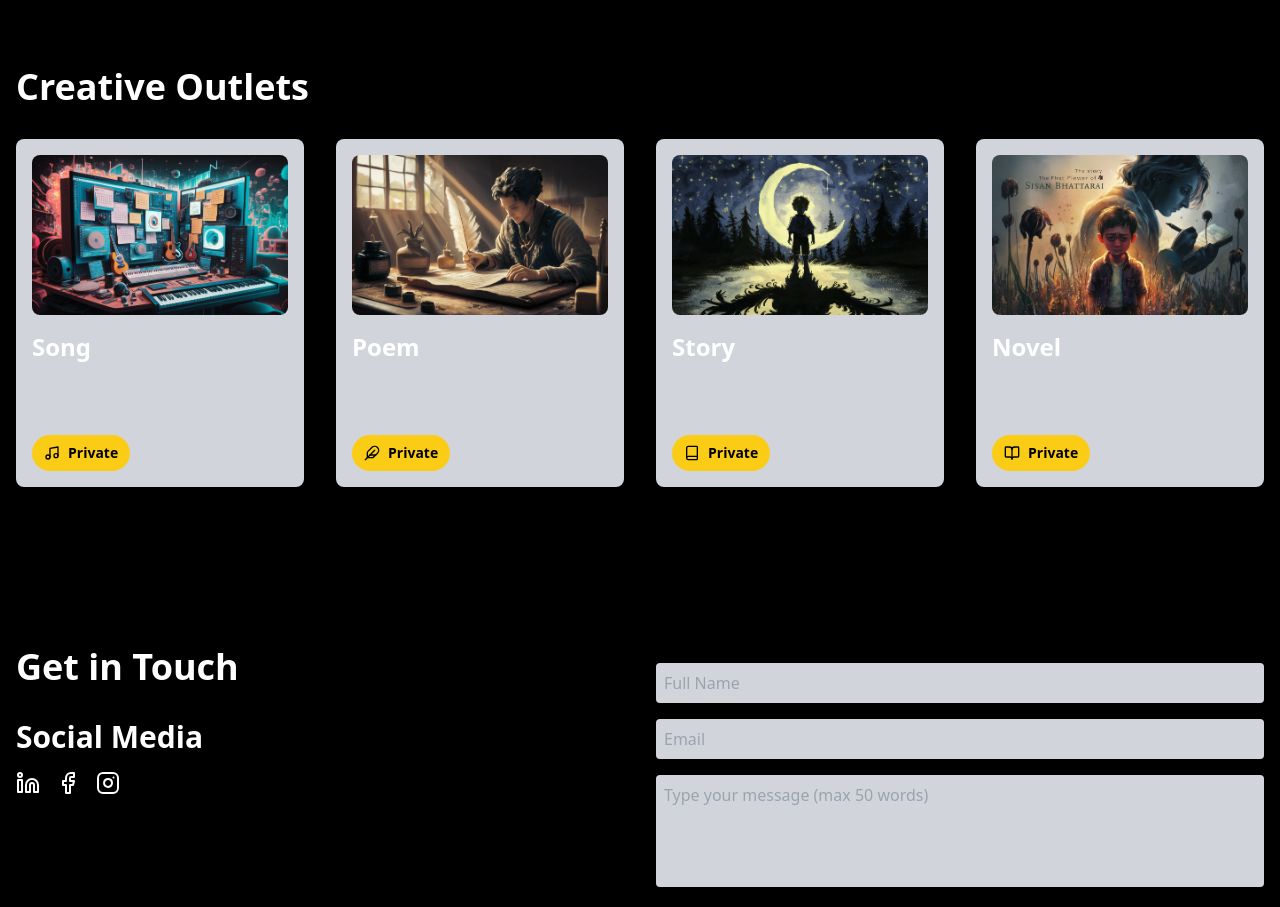
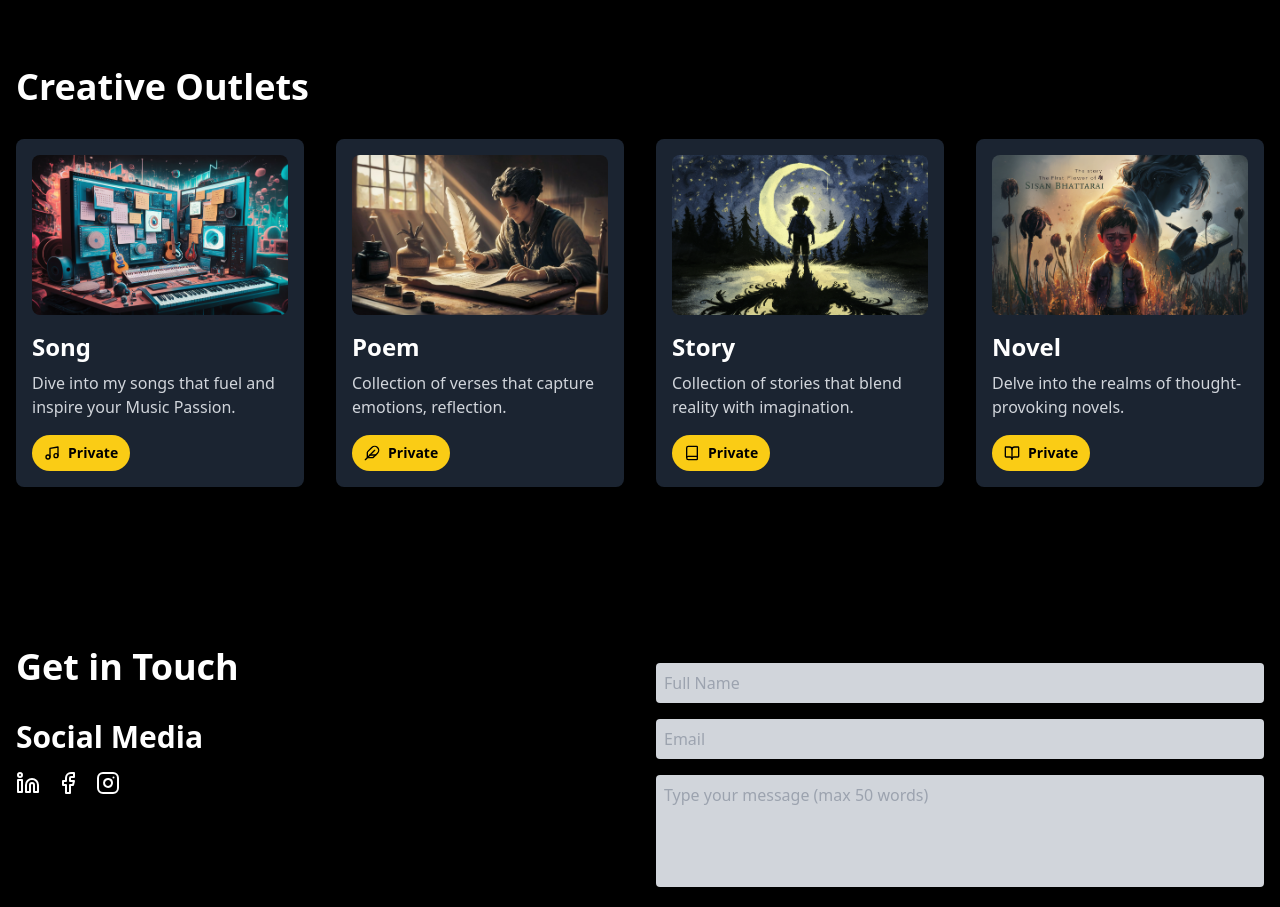
Before and after one commit to Seesonn/sisanwebsite, a React (Create React App) app: page / in a window 1280 px wide. Shown: the part 3800-4707 px from the top of the page. Built offline with nearby package versions, Linux system fonts and the light colour scheme.

Commit message:
Update port.js

```diff
--- a/src/port.js
+++ b/src/port.js
@@ -2550,7 +2550,7 @@ export default function Portfolio() {
               <div
                 key={outlet.id}
                 className={`rounded-lg overflow-hidden transition-all duration-300 hover:bg-opacity-80 p-4 ${
-                  theme === 'dark' ? 'bg-gray-300' : 'bg-gray-200'
+                  theme === 'dark' ? 'bg-gray-800/90' : 'bg-gray-200'
                 }`}
               >
                 <img src={outlet.image} alt={outlet.title} className="w-full h-32 sm:h-40 object-cover rounded-lg mb-4" />
```
